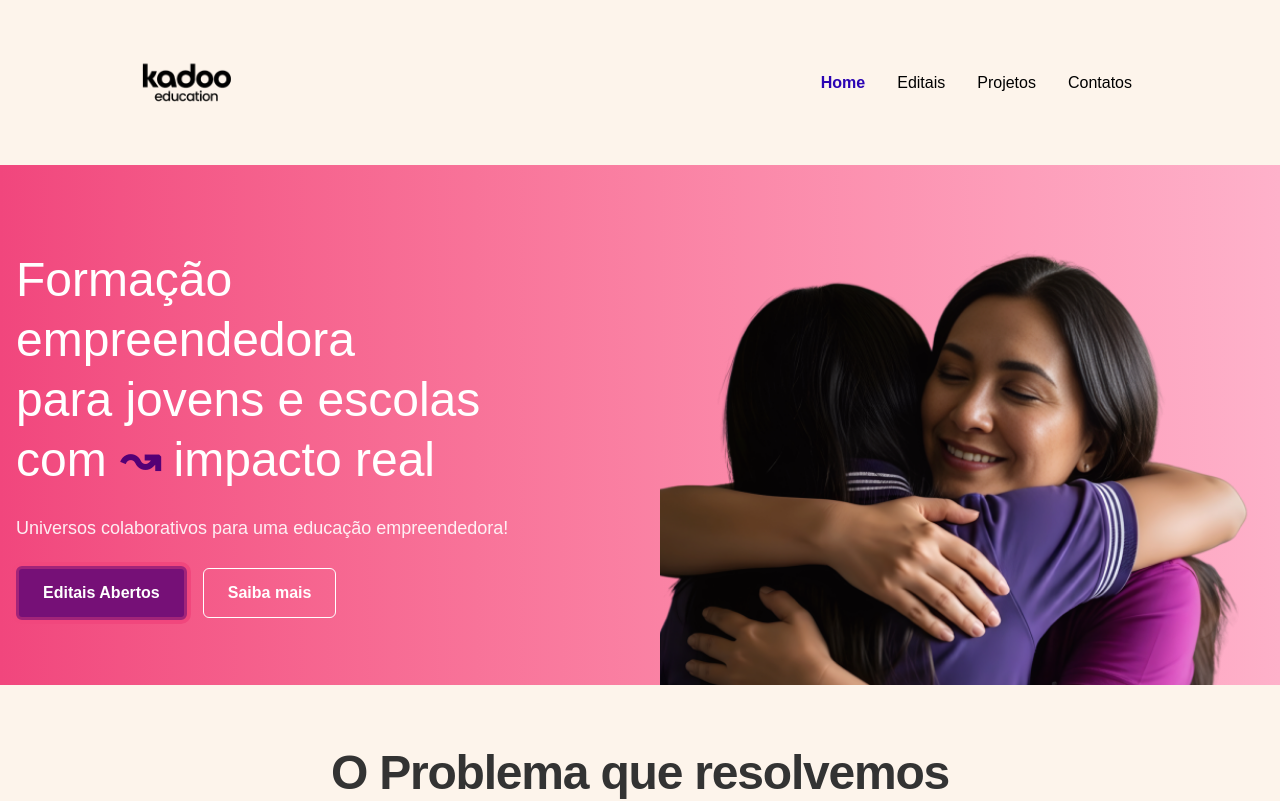
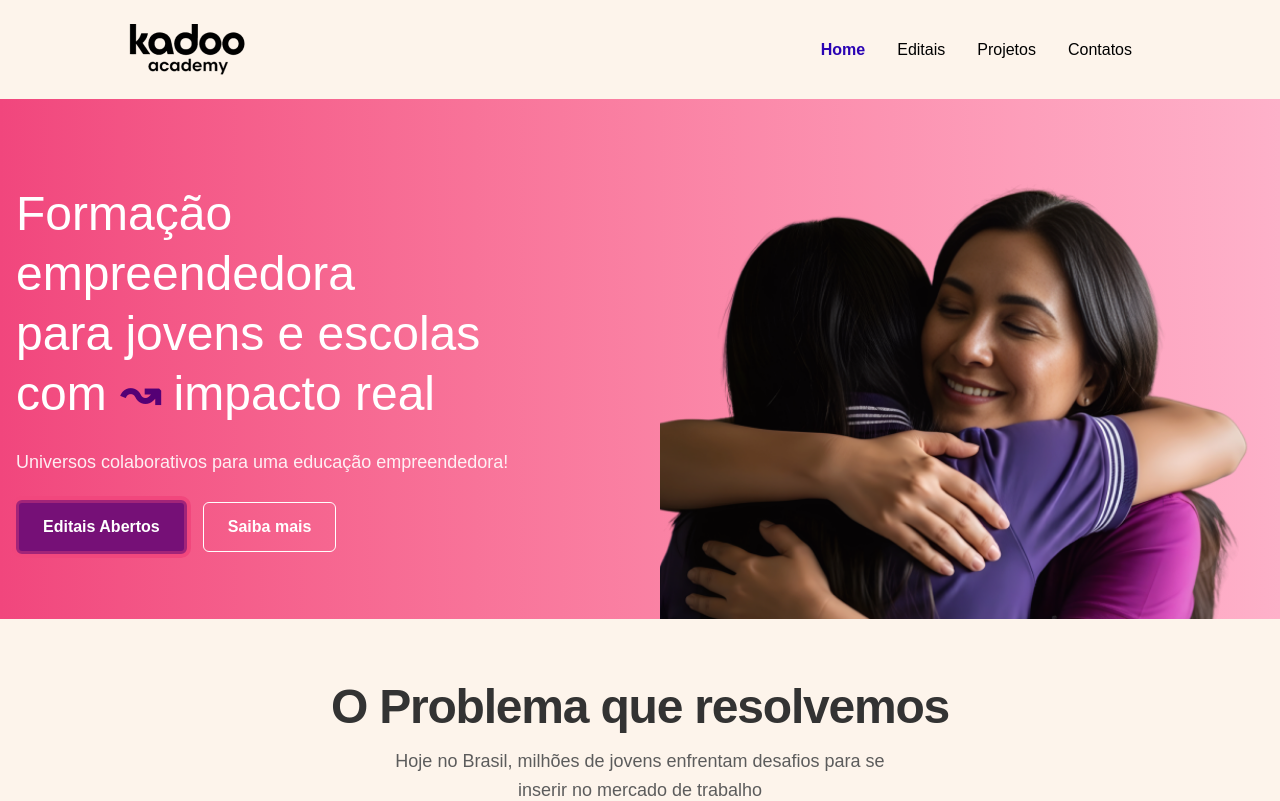
Before and after one commit to kadooeducation/landing-page, a Next.js app: page / in a window 1280 px wide. Shown: the top 801 px of the page. Built offline with nearby package versions, Linux system fonts and the light colour scheme; a web font is replaced by a local one.

Commit message:
alterado logo do header

```diff
--- a/presentation/shared/layout/components/header.tsx
+++ b/presentation/shared/layout/components/header.tsx
@@ -6,7 +6,7 @@ export function Header() {
     <header>
         <nav className="flex items-center justify-between px-4 py-4 sm:px-8 lg:px-32 lg:py-6">
           <Image
-            src="/logo.png"
+            src="/new_logo.png"
             alt="Logo da Kadoo Edu"
             width={117}
             height={51}
```
Also changed, not shown: public/logo.png (deleted), public/new_logo.png (added).
